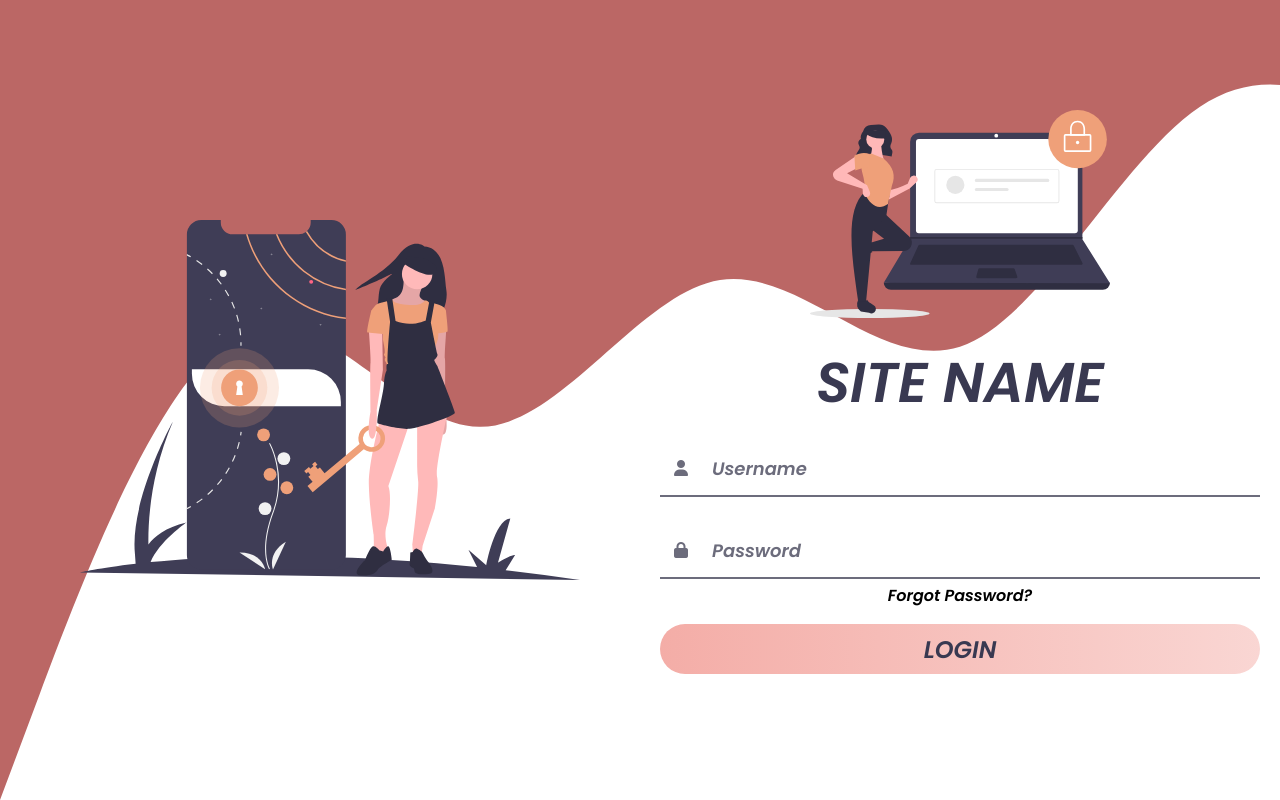
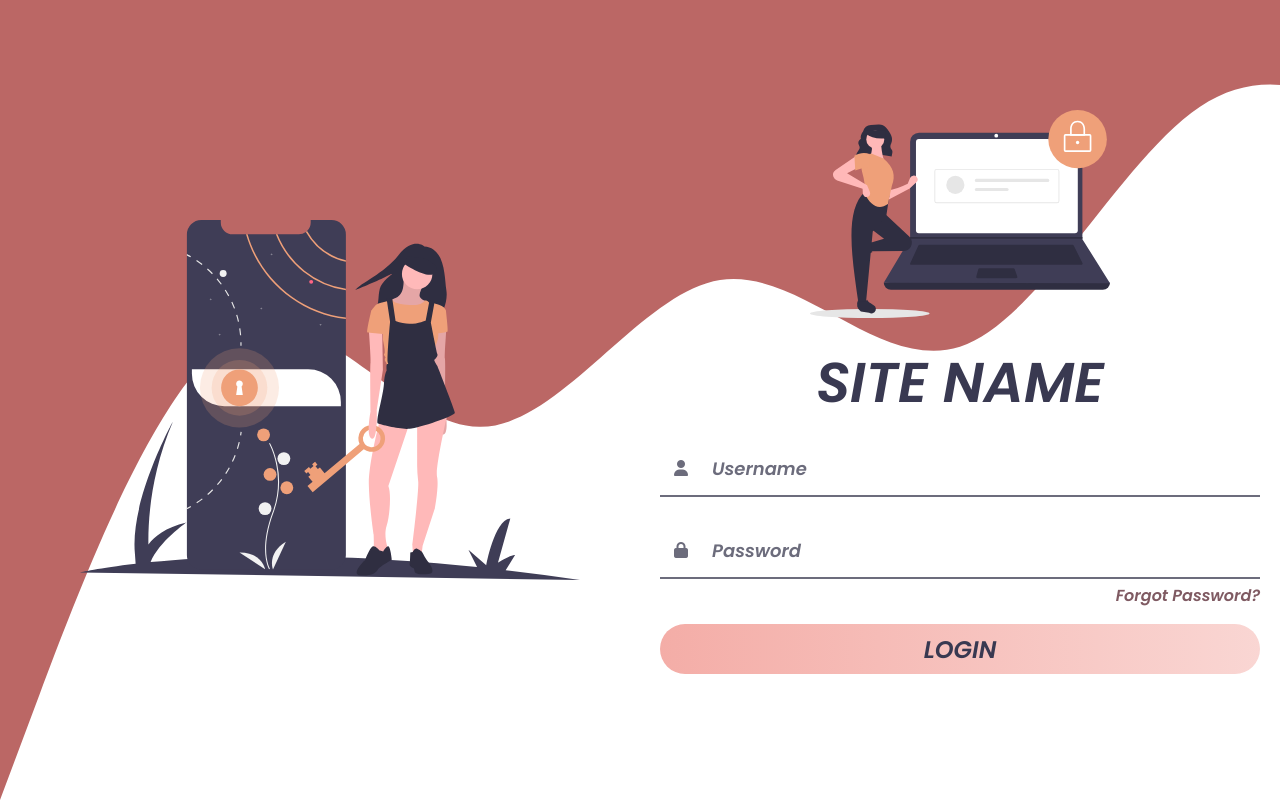
Before and after one commit to putraawali/coba-coba, a React (Create React App) app: page / in a window 1280 px wide. Built offline with nearby package versions, Linux system fonts and the light colour scheme.

Commit message:
change tag to <a> from <test>

```diff
--- a/src/App.js
+++ b/src/App.js
@@ -89,7 +89,7 @@ class App extends React.Component {
                   <input class="input" type="password"/>
                 </div>
               </div>
-              <test>Forgot Password?</test>
+              <a>Forgot Password?</a>
               <input type="submit" class="btn" value="Login"/>
             </form>
           </div>
```
Also changed, not shown: 1 other file (tests, documents, lock files or other folders).
